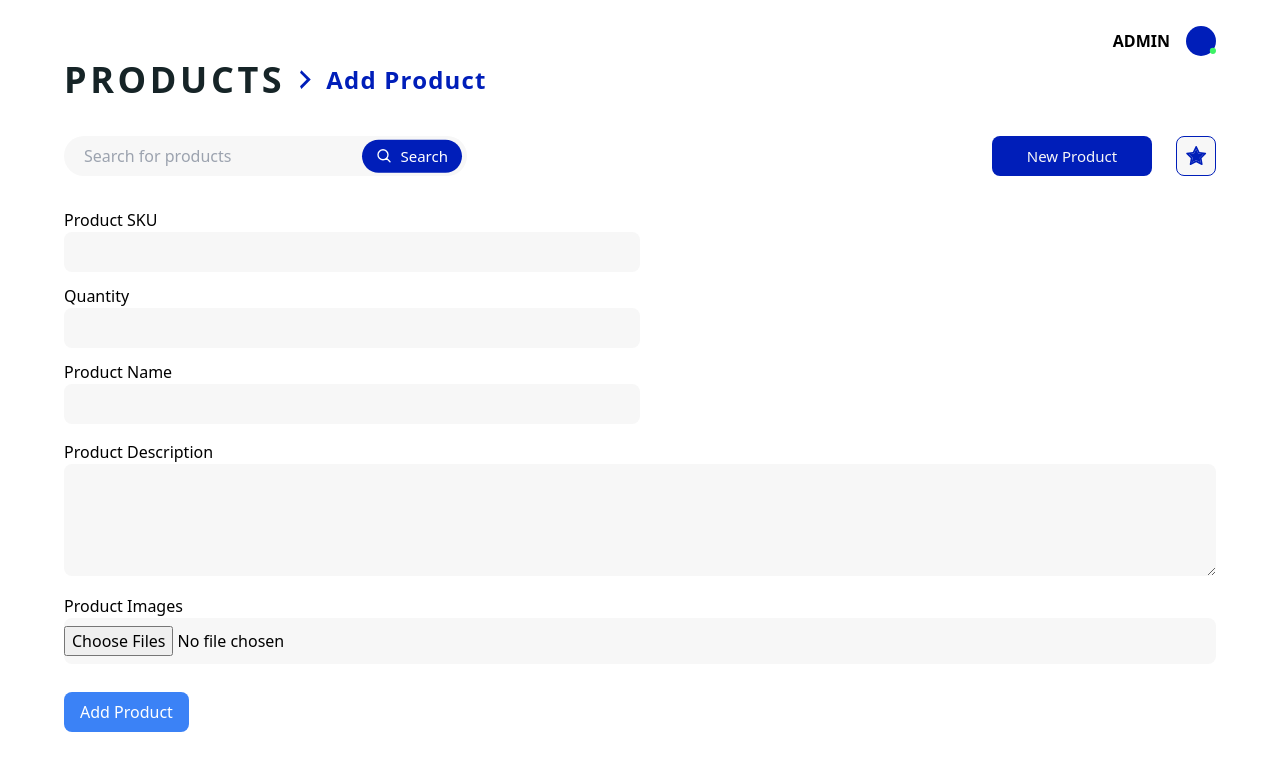
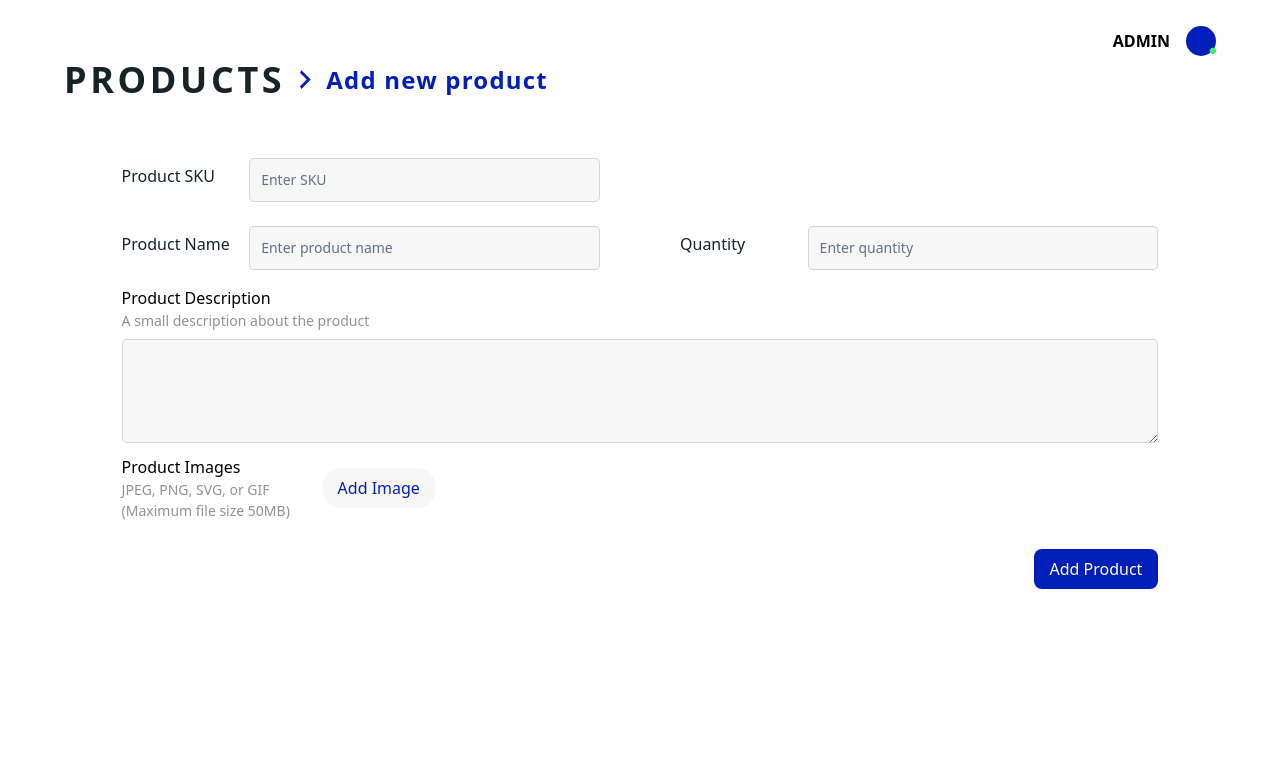
Before and after one commit to Chamaththa123/Code94-Assignment-Frontend, a React (Vite) app in the folder frontend/: page /add-product in a window 1280 px wide. Shown: the top 770 px of the page. Built offline with nearby package versions, Linux system fonts and the light colour scheme.

Commit message:
optimize add product code

```diff
--- a/frontend/src/components/Header.jsx
+++ b/frontend/src/components/Header.jsx
@@ -1,5 +1,5 @@
 import React, { useState, useEffect, useRef } from "react";
-import { useNavigate, useLocation } from "react-router-dom";
+import { useNavigate,useParams, useLocation } from "react-router-dom";
 import { useDispatch, useSelector } from "react-redux";
 import { searchProducts } from "../redux/productSlice";
 import {
@@ -15,7 +15,7 @@ export const Header = () => {
   const dispatch = useDispatch();
   const navigate = useNavigate();
   const location = useLocation();
-
+  const { id } = useParams();
   // Dropdown ref
   const dropdownRef = useRef(null);
   const profileRef = useRef(null);
@@ -56,17 +56,18 @@ export const Header = () => {
     if (searchTerm.trim()) {
       dispatch(searchProducts(searchTerm));
       console.log("Search Term:", searchTerm);
+      dispatch(searchProducts(searchTerm));
       navigate("/search-results");
     }
   };
 
   const getHeaderText = () => {
     const path = location.pathname;
-    if (path === "/add-product") return ["PRODUCTS", "Add Product"];
+    if (path === "/add-product") return ["PRODUCTS", "Add new product"];
     if (path === "/") return ["PRODUCTS"];
-    if (path === "/edit-product") return ["PRODUCTS", "Edit Product"];
+    if (path === `/edit-product/${id}`) return ["PRODUCTS", "Edit Product"];
     if (path === "/favorite-product") return ["FAVOURITE PRODUCTS"];
-    if (path === "/search-results") return ["Search", "Results"];
+    if (path === "/search-results") return ["PRODUCTS"];
     return ["PRODUCTS", "All"];
   };
 
@@ -123,7 +124,8 @@ export const Header = () => {
         )}
       </div>
 
-      <div className="md:flex md:justify-between py-8">
+      {location.pathname !== "/add-product" && location.pathname !== `/edit-product/${id || ''}` && (
+        <div className="md:flex md:justify-between py-8">
         <div className="relative md:w-[35%] full">
           <input
             type="text"
@@ -155,6 +157,9 @@ export const Header = () => {
           </button>
         </div>
       </div>
+      )}
+
+
     </section>
   );
 };
--- /dev/null
+++ b/frontend/src/components/global/FormInput.jsx
@@ -0,0 +1,34 @@
+export const FormInput = ({
+    name,
+    data,
+    inputName,
+    handleChange,
+    errors,
+    type,
+    placeholder,
+    disabled,
+  }) => {
+    return (
+      <div className="md:w-[100%] w-full ">
+        <div className="flex items-center gap-2">
+        <label className="flex-shrink-0 font-satoshi w-[25%] text-[14px] md:text-[16px] leading-[24px] font-medium text-[#162427]">
+          {name}
+        </label>
+        <input
+          name={inputName}
+          type={type}
+          className="block flex-grow w-[60%] rounded-[5px] focus:outline-[#bdbdbd] bg-[#F7F7F7] border-0 py-2.5 pl-3 text-[#162427] ring-1 ring-inset mt-2 ring-[#D0D5DD] placeholder:text-[#667085] placeholder:text-[14px] md:placeholder:text-[14px] placeholder:inter focus:ring-1 focus:ring-inset sm:leading-6 text-[14px] md:text-[14px] font-normal font-satoshi"
+          value={data[inputName]}
+          onChange={(e) => handleChange(inputName, e.target.value)}
+          placeholder={placeholder}
+          disabled={disabled}
+        />
+        </div>
+        {errors[inputName] && (
+          <p className="pt-1 text-xs font-medium text-red-500 font-satoshi">
+            {errors[inputName]}
+          </p>
+        )}
+      </div>
+    );
+  };
--- a/frontend/src/pages/products/AddProduct.jsx
+++ b/frontend/src/pages/products/AddProduct.jsx
@@ -1,32 +1,51 @@
-import React, { useState } from 'react';
-import { useDispatch } from 'react-redux';
-import { addProduct } from '../../redux/productSlice';
+import React, { useState } from "react";
+import { useDispatch } from "react-redux";
+import { addProduct } from "../../redux/productSlice";
+import { FormInput } from "../../components/global/FormInput";
 
 export const AddProduct = () => {
   const [productData, setProductData] = useState({
-    sku: '',
-    quantity: '',
-    productName: '',
-    productDescription: '',
+    sku: "",
+    quantity: "",
+    productName: "",
+    productDescription: "",
   });
   const [images, setImages] = useState([]);
   const [imagePreviews, setImagePreviews] = useState([]);
-  const [mainImageIndex, setMainImageIndex] = useState(null);
+  const [mainImageIndex, setMainImageIndex] = useState(-1); // Instead of null
+
+  const [errors, setErrors] = useState({});
   const dispatch = useDispatch();
 
-  const handleInputChange = ({ target: { name, value } }) => {
+  const handleInputChange = (name, value) => {
     setProductData((prevData) => ({ ...prevData, [name]: value }));
+    if (errors[name]) setErrors((prevErrors) => ({ ...prevErrors, [name]: "" }));
   };
 
   const handleImageChange = ({ target: { files } }) => {
     const selectedFiles = Array.from(files);
-    setImages((prevImages) => [...prevImages, ...selectedFiles]);
-    setImagePreviews((prevPreviews) =>
-      [...prevPreviews, ...selectedFiles.map((file) => URL.createObjectURL(file))]
-    );
+    setImages((prevImages) => {
+      const newImages = [...prevImages, ...selectedFiles];
+      // Automatically set the first image as the main image if it's the only image
+      if (newImages.length === 1) {
+        setMainImageIndex(0); // Set the first image as the main image
+      }
+      return newImages;
+    });
+    setImagePreviews((prevPreviews) => [
+      ...prevPreviews,
+      ...selectedFiles.map((file) => URL.createObjectURL(file)),
+    ]);
+    if (errors.images) setErrors((prevErrors) => ({ ...prevErrors, images: "" }));
   };
 
-  const handleSetMainImage = (index) => setMainImageIndex(index);
+
+
+
+  const handleSetMainImage = (index) => {
+    setMainImageIndex(index);
+  };
+
 
   const removeImage = (index) => {
     setImages(images.filter((_, i) => i !== index));
@@ -34,80 +53,156 @@ export const AddProduct = () => {
     if (mainImageIndex === index) setMainImageIndex(null);
   };
 
+  const validateForm = () => {
+    const newErrors = {};
+    if (!productData.sku) newErrors.sku = "SKU is required";
+    if (!productData.productName) newErrors.productName = "Product Name is required";
+    if (!productData.quantity) newErrors.quantity = "Quantity is required";
+    if (!productData.productDescription) newErrors.productDescription = "Product Description is required";
+    if (images.length === 0) newErrors.images = "At least one image is required";
+    setErrors(newErrors);
+    return Object.keys(newErrors).length === 0;
+  };
+
   const handleSubmit = async (e) => {
     e.preventDefault();
+    if (!validateForm()) return;
 
     const formData = new FormData();
-    formData.append('sku', productData.sku);
-    formData.append('quantity', productData.quantity);
-    formData.append('product_name', productData.productName);
-    formData.append('product_description', productData.productDescription);
+    formData.append("sku", productData.sku);
+    formData.append("quantity", productData.quantity);
+    formData.append("product_name", productData.productName);
+    formData.append("product_description", productData.productDescription);
 
     images.forEach((image, index) => {
-      formData.append('images', image);
-      formData.append('isMain', index === mainImageIndex);
+      formData.append("images", image);
+      // Automatically mark the only image or main selected image as main
+      const isMain = (index === mainImageIndex || images.length === 1) ? "true" : "false";
+      formData.append("isMain", isMain);
     });
 
     dispatch(addProduct(formData));
-    setProductData({ sku: '', quantity: '', productName: '', productDescription: '' });
+    setProductData({
+      sku: "",
+      quantity: "",
+      productName: "",
+      productDescription: "",
+    });
     setImages([]);
     setImagePreviews([]);
-    setMainImageIndex(null);
+    setMainImageIndex(-1); // Reset to -1 if no main image is set
+    setErrors({});
   };
 
+
+
+
+  const inputFields = [
+    { name: "Product SKU", inputName: "sku", type: "text", placeholder: "Enter SKU" },
+    { name: "Product Name", inputName: "productName", type: "text", placeholder: "Enter product name" },
+    { name: "Quantity", inputName: "quantity", type: "number", placeholder: "Enter quantity" },
+  ];
+
   return (
-    <form onSubmit={handleSubmit}>
-      {['sku', 'quantity', 'productName'].map((field, idx) => (
-        <div key={field} className={`flex gap-3 ${idx < 2 ? 'mb-3' : 'mb-4'}`}>
-          <div className="w-[50%]">
-            <label>{field === 'sku' ? 'Product SKU' : field === 'productName' ? 'Product Name' : 'Quantity'}</label>
-            <input
-              type={field === 'quantity' ? 'number' : 'text'}
-              name={field}
-              value={productData[field]}
-              onChange={handleInputChange}
-              className="bg-[#F7F7F7] w-full rounded-lg py-2"
-              required
+    <form onSubmit={handleSubmit} className="mx-[5%] my-[4%]">
+      <div className="grid grid-cols-1 md:grid-cols-2 gap-20 mb-4">
+        {inputFields.slice(0, 1).map((field) => (
+          <FormInput
+            key={field.inputName}
+            name={field.name}
+            inputName={field.inputName}
+            type={field.type}
+            data={productData}
+            handleChange={handleInputChange}
+            errors={errors}
+            placeholder={field.placeholder}
           />
+        ))}
       </div>
+      <div className="grid grid-cols-1 md:grid-cols-2 gap-20 mb-4">
+        {inputFields.slice(1, 3).map((field) => (
+          <FormInput
+            key={field.inputName}
+            name={field.name}
+            inputName={field.inputName}
+            type={field.type}
+            data={productData}
+            handleChange={handleInputChange}
+            errors={errors}
+            placeholder={field.placeholder}
+          />
+        ))}
       </div>
-      ))}
-
-      <div className="flex gap-3 mb-3">
-        <div className="w-[100%]">
-          <label>Product Description</label>
+      <div className="mb-3">
+        <label className="font-medium font-satoshi">Product Description</label>
+        <div className="font-normal text-[14px] text-[#969191] font-satoshi">
+          A small description about the product
+        </div>
         <textarea
           name="productDescription"
           value={productData.productDescription}
-            onChange={handleInputChange}
-            className="bg-[#F7F7F7] w-full rounded-lg py-2"
+          onChange={(e) => handleInputChange("productDescription", e.target.value)}
+          className="block w-full rounded-[5px] bg-[#F7F7F7] border-0 py-2.5 pl-3 text-gray-900 ring-1 ring-inset mt-2 ring-[#D0D5DD] placeholder:text-[#667085] placeholder:text-[14px] focus:ring-1 focus:ring-inset text-[14px]"
           rows="4"
-            required
         />
+        {errors.productDescription && <p className="pt-1 text-xs font-medium text-red-500 font-satoshi">{errors.productDescription}</p>}
+      </div>
+
+      <div className="mb-3 flex items-center justify-start">
+        <div>
+          <label className="font-medium font-satoshi">Product Images</label>
+          <div className="font-normal text-[14px] text-[#969191] font-satoshi w-[200px]">
+            JPEG, PNG, SVG, or GIF (Maximum file size 50MB)
           </div>
         </div>
-
-      <div className="mb-3">
-        <label>Product Images</label>
-        <input type="file" multiple onChange={handleImageChange} className="bg-[#F7F7F7] w-full rounded-lg py-2" required />
+        <label
+          onClick={() => document.getElementById("fileInput").click()}
+          className="bg-[#F7F7F7] rounded-full py-2 px-4 cursor-pointer text-[#001EB9] font-medium"
+        >
+          Add Image
+        </label>
+        <input
+          id="fileInput"
+          type="file"
+          multiple
+          onChange={handleImageChange}
+          className="hidden"
+        />
+        {errors.images && <p className="text-xs font-medium text-red-500 font-satoshi mt-2">{errors.images}</p>}
       </div>
 
-      <div className="flex flex-wrap gap-2 mb-4">
+      <div className="flex flex-wrap gap-2 mb-4 font-satoshi">
         {imagePreviews.map((preview, index) => (
           <div key={index} className="relative">
-            <img src={preview} alt={`Preview ${index + 1}`} className="w-24 h-24 object-cover rounded-lg" />
-            <button type="button" onClick={() => removeImage(index)} className="absolute top-1 right-1 bg-red-500 text-white rounded-full p-1">
-              &times;
+            <img src={preview} alt={`Preview ${index + 1}`} className="w-44 h-24 object-cover rounded-lg" />
+            <button
+              type="button"
+              onClick={() => removeImage(index)}
+              className="absolute top-1 right-1 bg-red-500 text-white text-[12px] rounded-full pt-[-3px] px-[6px]"
+            >
+              X
             </button>
             <div className="flex items-center mt-1">
-              <input type="radio" name="mainImage" checked={mainImageIndex === index} onChange={() => handleSetMainImage(index)} />
-              <label className="ml-1">Set as Main</label>
+              <input
+                type="radio"
+                name="mainImage"
+                checked={mainImageIndex === index}
+                onChange={() => handleSetMainImage(index)}
+              />
+              <label className="ml-1 text-[14px]">Set as Main</label>
             </div>
           </div>
         ))}
       </div>
 
-      <button type="submit" className="bg-blue-500 text-white py-2 px-4 rounded-lg">Add Product</button>
+      <div className="flex justify-end">
+        <button
+          type="submit"
+          className="bg-[#001EB9] text-white py-2 px-4 rounded-lg font-medium"
+        >
+          Add Product
+        </button>
+      </div>
     </form>
   );
 };
```
Also changed, not shown: frontend/src/pages/products/SearchProducts.jsx (+42 -13 lines), frontend/src/redux/productSlice.js (+8 -2 lines). Lines whose indentation alone changed are shown as unchanged.
